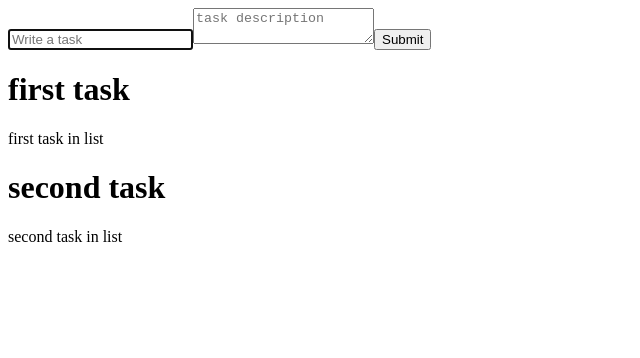
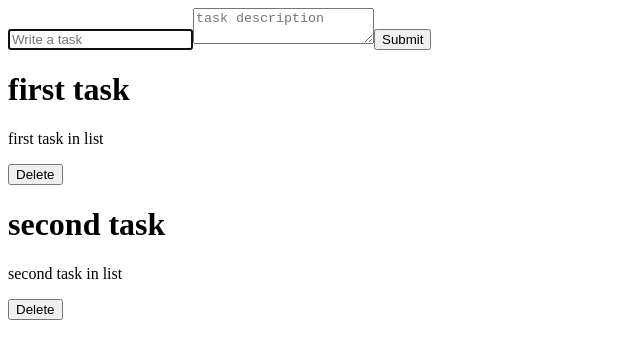
Before and after one commit to DariHernandez/Task-Board---Fazt-Curso-de-Reactjs-desde-Cero-para-principiantes-2022, a React (Vite) app: page / in a window 1280 px wide. Shown: the top 358 px of the page, without its empty margins (0-640 px from the left). Built offline with nearby package versions, Linux system fonts and the light colour scheme.

Commit message:
delete tasks

```diff
--- a/src/App.jsx
+++ b/src/App.jsx
@@ -1,34 +1,37 @@
 import TaskList from './components/TaskList'
 import TaskForm from './components/TaskForm'
-
-// Manage data in parent component
 import { useState, useEffect } from 'react'
 import { tasks as data } from './data/tasks'
 
 function App() {
-    // States and events for local data
     const [tasks, setTasks] = useState([])
     useEffect(() => setTasks(data), [])
 
     function createTask(taskTitle, taskDescription) {
-        // Add new task to array
-        setTasks([
-            ...tasks,
-            {
-                id: tasks.length,
-                title: taskTitle,
-                description: taskDescription,
-            },
-        ])
+        const new_task = {
+            id: tasks.length,
+            title: taskTitle,
+            description: taskDescription,
+        }
+        setTasks([...tasks, , new_task])
+    }
+
+    // New function for delete task
+    function deleteTask (taskId) {
+
+        // Remove element from array
+        const taskFiltered = tasks.filter ((task) => task.id !== taskId)
+
+        // Update tasks
+        setTasks (taskFiltered)
     }
 
     return (
         <>
-            {/* Send function to add new task */}
             <TaskForm createTask={createTask} />
 
-            {/* Send data */}
-            <TaskList tasks={tasks} />
+            {/* Submit delete task to TaskList */}
+            <TaskList tasks={tasks} deleteTask={deleteTask} />
         </>
     )
 }
--- a/src/components/TaskCard.jsx
+++ b/src/components/TaskCard.jsx
@@ -1,18 +1,22 @@
 import React from 'react'
 import PropTypes from 'prop-types'
 
-// New component
-function TaskCard({task}) {
+function TaskCard({ task, deleteTask }) {
+
     return (
         <div>
             <h1>{task.title}</h1>
             <p>{task.description}</p>
+
+            {/* Button for call delete function when click */}
+            <button onClick={() => deleteTask(task.id)}>Delete</button>
         </div>
     )
 }
 
 TaskCard.propTypes = {
     task: PropTypes.object.isRequired,
+    deleteTask: PropTypes.func.isRequired,
 }
 
 export default TaskCard
--- a/src/components/TaskForm.jsx
+++ b/src/components/TaskForm.jsx
@@ -1,20 +1,18 @@
 import React from 'react'
-import { useState, useEffect } from 'react'
+import { useState } from 'react'
 import PropTypes from 'prop-types'
 
 function TaskForm({ createTask }) {
     const [title, setTitle] = useState('')
 
-    // State for task description
     const [description, setDescription] = useState('')
 
     const haldeSubmit = (e) => {
         e.preventDefault()
         createTask(title, description)
 
-        // Resetart form value
-        setTitle ('')
-        setDescription ('')
+        setTitle('')
+        setDescription('')
     }
 
     return (
@@ -23,20 +21,13 @@ function TaskForm({ createTask }) {
                 type='text'
                 placeholder='Write a task'
                 onChange={(e) => setTitle(e.target.value)}
-
-                // Set value with hooks, for allow cleanning
                 value={title}
-
-                // Alwais focus the input when load
                 autoFocus={true}
             />
 
-            {/* unput for task desciption */}
             <textarea
                 placeholder='task description'
                 onChange={(e) => setDescription(e.target.value)}
-
-                // Set value with hooks, for allow cleanning
                 value={description}
             />
 
--- a/src/components/TaskList.jsx
+++ b/src/components/TaskList.jsx
@@ -1,8 +1,7 @@
-import TaskCard from './TaskCard';
+import TaskCard from './TaskCard'
 import PropTypes from 'prop-types'
 
-const TaskList = ({ tasks }) => {
-
+const TaskList = ({ tasks, deleteTask }) => {
     if (tasks.length === 0) {
         return <h1>No tasks founds</h1>
     }
@@ -10,8 +9,13 @@ const TaskList = ({ tasks }) => {
     return (
         <div>
             {tasks.map((task) => (
-                // Use card component, with key send sending props
-                <TaskCard task={task} key={task.id}/>
+                <TaskCard
+                    task={task}
+                    key={task.id}
+
+                    // Submit delete task to each card
+                    deleteTask={deleteTask}
+                />
             ))}
         </div>
     )
@@ -19,6 +23,7 @@ const TaskList = ({ tasks }) => {
 
 TaskList.propTypes = {
     tasks: PropTypes.array.isRequired,
+    deleteTask: PropTypes.func.isRequired,
 }
 
 export default TaskList
```
